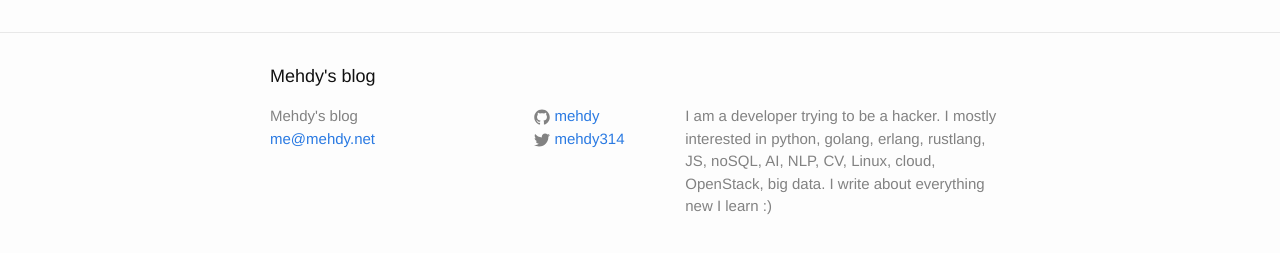
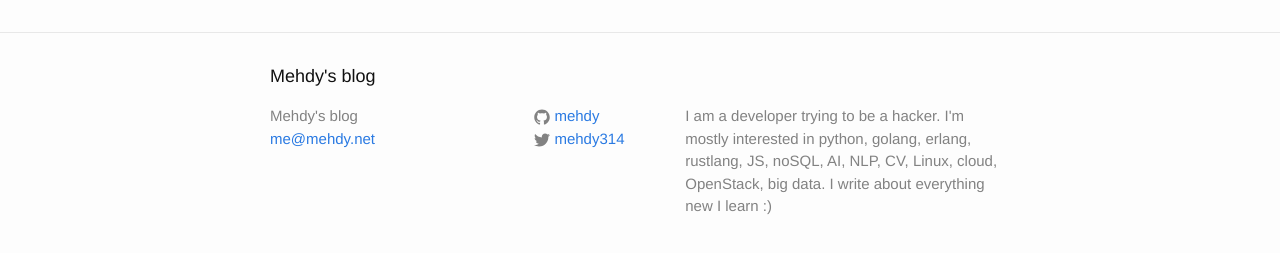
Before and after one commit to mehdy/blog, a Jekyll site: the page built from index.html, in a window 1280 px wide. Shown: the part 443-696 px from the top of the page. Built offline with Jekyll 4.4.1, drawn with Linux system fonts in a browser that asks for light colours; comment, search, counter and statistics services are not loaded.

Commit message:
typo fixed

```diff
--- a/_config.yml
+++ b/_config.yml
@@ -10,7 +10,7 @@ title: Mehdy's blog
 email: me@mehdy.net
 description: >
  I am a developer trying to be a hacker.
- I mostly interested in python, golang, erlang, rustlang,
+ I'm mostly interested in python, golang, erlang, rustlang,
  JS, noSQL, AI, NLP, CV, Linux, cloud, OpenStack, big data.
  I write about everything new I learn :)
 baseurl: "" # the subpath of your site, e.g. /blog
```
